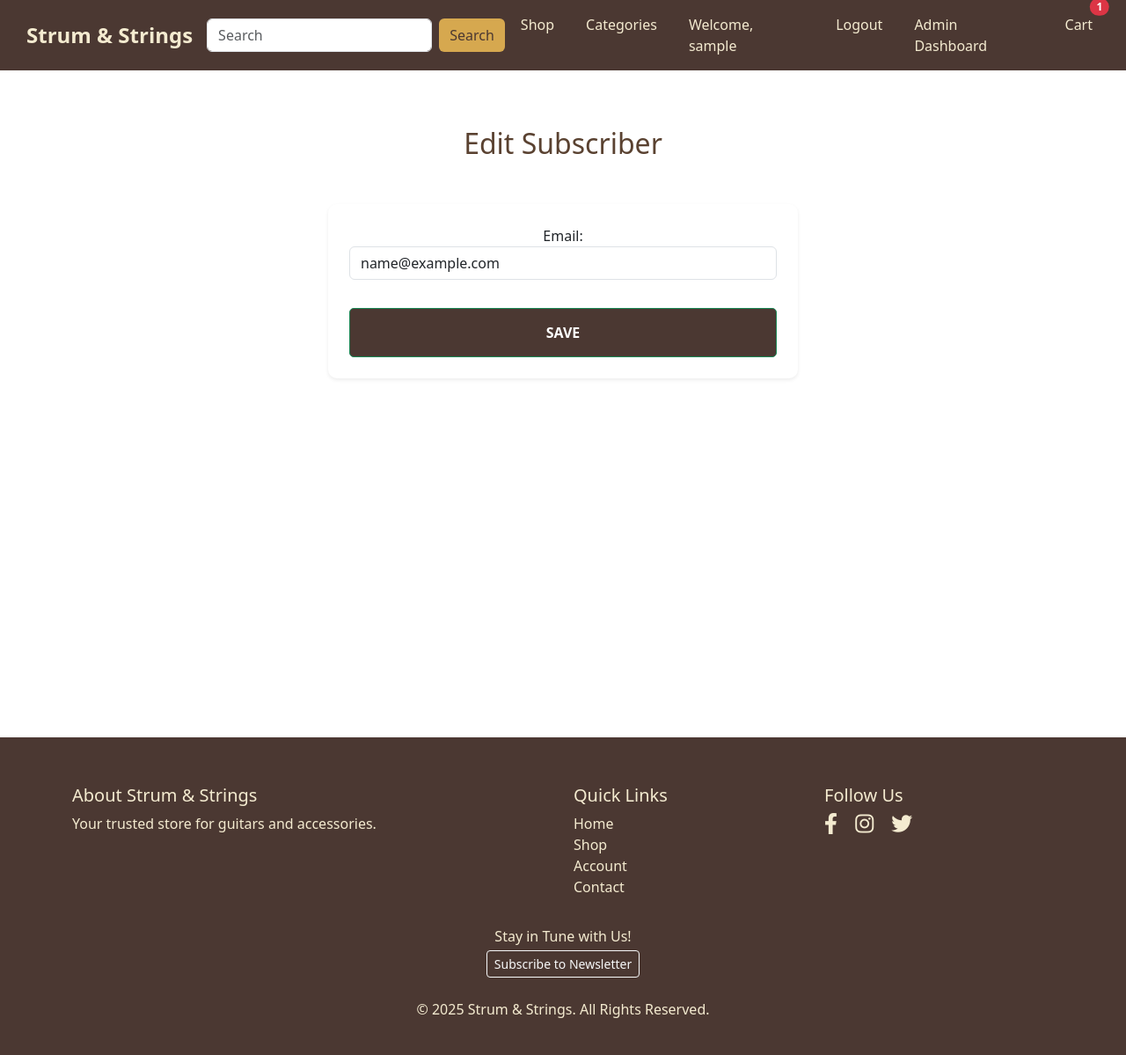
After one commit to seanpatton1/Strum-and-Strings, a Django app: page /accounts/admin-dashboard/newsletter/1/edit/ in a window 1280 px wide. The commit adds this page. Shown: the whole page at 88% size. Run offline with Django 5.2, Linux system fonts and the light colour scheme; a user stored in the database is signed in; tables that the repository leaves empty hold one stand-in row (values such as "Sample post"); some libraries are stand-ins or nearby versions.

Commit message:
added in newsletter functionality and updated styling

```diff
--- a/accounts/templates/accounts/admin_dashboard.html
+++ b/accounts/templates/accounts/admin_dashboard.html
@@ -22,7 +22,6 @@
         <div class="card shadow-sm border-0 p-4 slide-in">
           <div class="card-body">
             <h4 class="card-title mb-4 text-center section-heading">Quick Admin Links</h4>
-
           <ul class="list-group list-group-flush">
             <li class="list-group-item">
               <a href="{% url 'admin:index' %}" class="text-decoration-none">Django Admin Panel</a>
@@ -36,6 +35,9 @@
             <li class="list-group-item">
               <a href="{% url 'accounts:product_catalog' %}" class="text-decoration-none">Manage Product Catalog</a>
             </li>
+            <li class="list-group-item">
+              <a href="{% url 'accounts:newsletter_list' %}" class="text-decoration-none">Manage Newsletter Subscribers</a>
+            </li>
           </ul>
           </div>
         </div>
--- /dev/null
+++ b/accounts/templates/accounts/newsletter_form.html
@@ -0,0 +1,27 @@
+{% extends 'base.html' %}
+{% load static %}
+
+{% block extra_css %}
+{{ block.super }}
+  <link rel="stylesheet" href="{% static 'cart/css/cart.css' %}">
+{% endblock %}
+
+{% block title %}Edit Newsletter Subscriber{% endblock %}
+{% block main_class %}container py-5 mt-5{% endblock %}
+
+{% block content %}
+<div class="container mt-5">
+  <h2 class="text-center mb-4">{{ title }}</h2>
+  <div class="row justify-content-center">
+    <div class="col-md-6">
+      <form method="post" class="card p-4 shadow-sm border-0">
+        {% csrf_token %}
+        {{ form.as_p }}
+        <div class="d-grid mt-3">
+          <button type="submit" class="btn btn-success">Save</button>
+        </div>
+      </form>
+    </div>
+  </div>
+</div>
+{% endblock %}
--- a/accounts/urls.py
+++ b/accounts/urls.py
@@ -20,6 +20,8 @@ urlpatterns = [
     path('admin-dashboard/orders/<int:order_id>/edit/', views.admin_edit_order, name='admin_edit_order'),
     path("newsletter/save-email/", views.save_newsletter_email, name="save_newsletter_email"),
     path('admin-dashboard/products/<int:product_id>/edit/', views.edit_product, name='edit_product'),
-    path('admin-dashboard/products/<int:product_id>/delete/', views.delete_product, name='delete_product')
-
+    path('admin-dashboard/products/<int:product_id>/delete/', views.delete_product, name='delete_product'),
+    path('admin-dashboard/newsletter/', views.newsletter_list, name='newsletter_list'),
+    path('admin-dashboard/newsletter/<int:subscriber_id>/edit/', views.newsletter_update, name='newsletter_update'),
+    path('admin-dashboard/newsletter/<int:subscriber_id>/delete/', views.newsletter_delete, name='newsletter_delete')
 ]
--- a/accounts/views.py
+++ b/accounts/views.py
@@ -174,3 +174,39 @@ def save_newsletter_email(request):
             return JsonResponse({"status": "success"})
 
     return JsonResponse({"status": "error"}, status=400)
+
+
+@staff_member_required
+def newsletter_list(request):
+    subscribers = NewsletterSubscriber.objects.all()
+    return render(request, 'accounts/newsletter_list.html', {'subscribers': subscribers})
+
+
+@staff_member_required
+def newsletter_update(request, subscriber_id):
+    subscriber = get_object_or_404(NewsletterSubscriber, id=subscriber_id)
+    form = NewsletterSignupForm(request.POST or None, instance=subscriber)
+
+    if form.is_valid():
+        form.save()
+        messages.success(request, 'Subscriber updated successfully.')
+        return redirect('accounts:newsletter_list')
+
+    return render(request, 'accounts/newsletter_form.html', {
+        'form': form,
+        'title': 'Edit Subscriber',
+    })
+
+
+@staff_member_required
+def newsletter_delete(request, subscriber_id):
+    subscriber = get_object_or_404(NewsletterSubscriber, id=subscriber_id)
+
+    if request.method == 'POST':
+        subscriber.delete()
+        messages.success(request, 'Subscriber deleted successfully.')
+        return redirect('accounts:newsletter_list')
+
+    return render(request, 'accounts/newsletter_confirm_delete.html', {
+        'subscriber': subscriber
+    })
--- a/cart/static/cart/css/cart.css
+++ b/cart/static/cart/css/cart.css
@@ -476,3 +476,14 @@ p.text-center {
     width: 100%;
   }
 }
+
+/* ----------------- Order Cancel Page Styling ----------------- */
+
+.cancel-wrapper {
+    min-height: 70vh;
+    display: flex;
+    align-items: center;
+    justify-content: center;
+    text-align: center;
+    flex-direction: column;
+}
--- a/cart/urls.py
+++ b/cart/urls.py
@@ -22,5 +22,5 @@ urlpatterns = [
     path('stripe/webhook/', webhook, name='stripe_webhook'),
     path('update/<int:item_id>/', views.update_cart_item, name='update_cart_item'),
     path('delete/<int:item_id>/', views.delete_cart_item, name='delete_cart_item'),
-
+    path('checkout/cancel/', views.cancel, name='checkout_cancel'),
 ]
--- a/cart/views.py
+++ b/cart/views.py
@@ -191,7 +191,7 @@ def create_checkout_session(request):
             success_url=(
                 f'{domain}/cart/success/?session_id={{CHECKOUT_SESSION_ID}}'
             ),
-            cancel_url=f'{domain}/cart/',
+            cancel_url=f'{domain}/cart/checkout/cancel/',
             metadata={
                 'username': request.user.username,
                 'first_name': data.get('first_name'),
@@ -248,3 +248,7 @@ def success(request):
                 'order_items': order_items,
             }
         )
+
+
+def cancel(request):
+    return render(request, 'cart/cancel.html')
```
Also changed, not shown: accounts/templates/accounts/confirm_delete_product.html (+8 -0 lines), accounts/templates/accounts/edit_product.html (+8 -0 lines), accounts/templates/accounts/newsletter_confirm_delete.html (added, +23 -0 lines), accounts/templates/accounts/newsletter_list.html (added, +39 -0 lines), accounts/templates/accounts/product_catalog.html (+8 -0 lines), cart/templates/cart/cancel.html (added, +18 -0 lines). Lines whose indentation alone changed are shown as unchanged.
